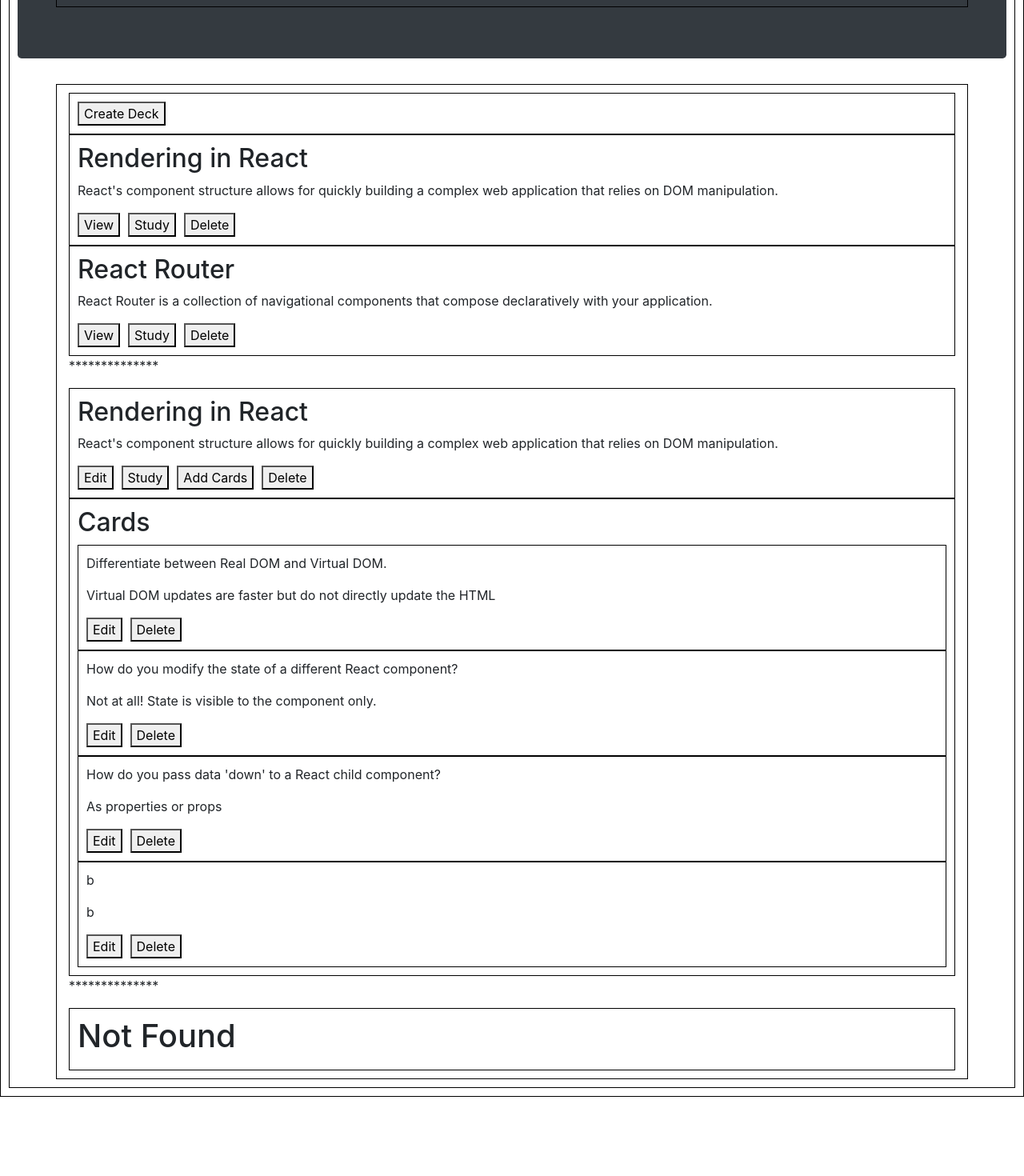
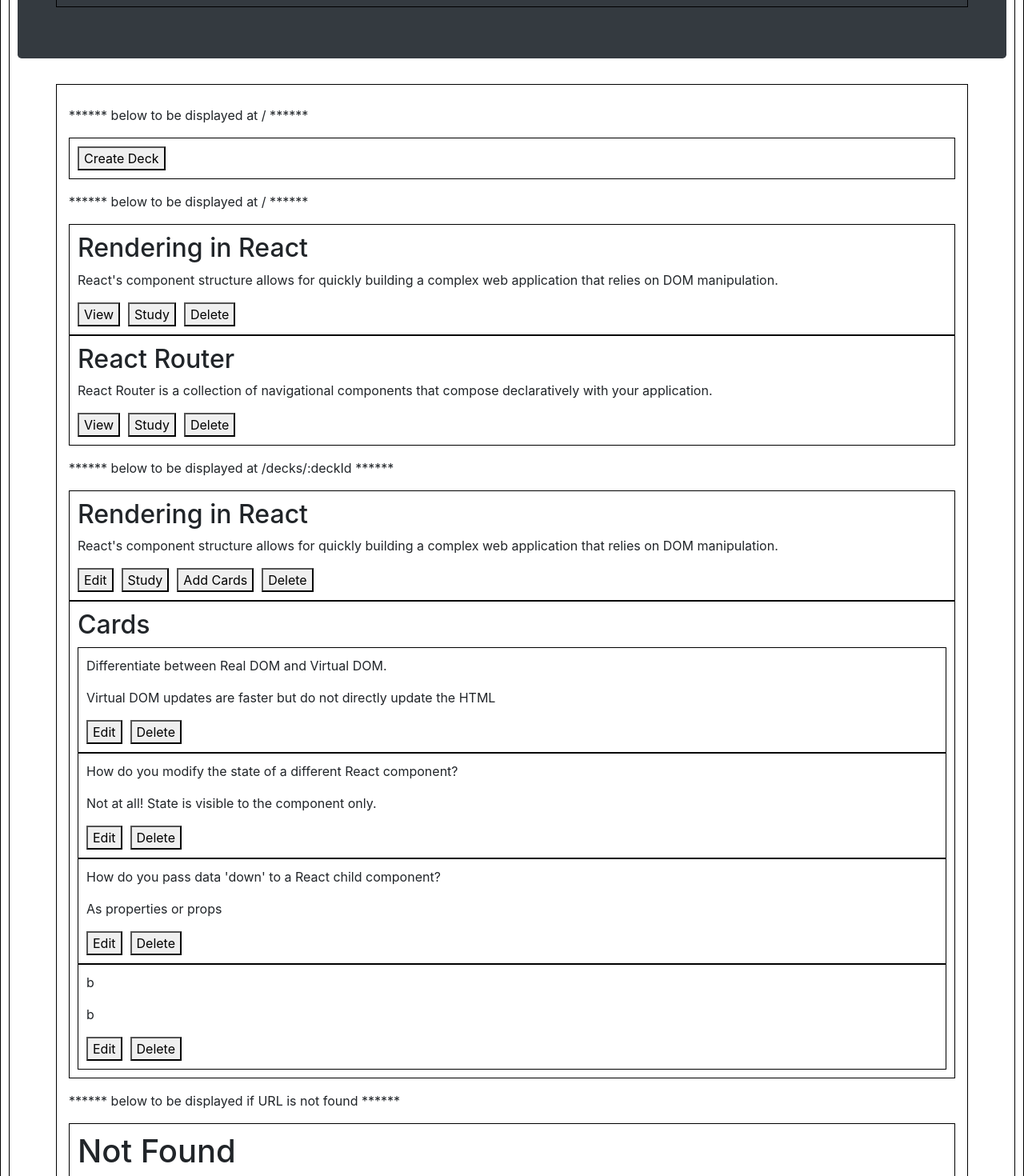
Before and after one commit to kodastokes/flashcard-app, a React (Create React App) app: page / in a window 1280 px wide. Shown: the part 220-1690 px from the top of the page at 80% size. Before the commit the page ends 1591 px from the top, so only its background shows below. Built offline with nearby package versions, Linux system fonts and the light colour scheme; a web font is replaced by a local one.

Commit message:
reorganized files

```diff
--- a/src/SingleDeckDetail.js
+++ b/src/Layout/Deck/SingleDeckDetail.js
@@ -1,13 +1,12 @@
 import React from "react";
-import CardList from "./CardList";
+import CardList from "../Cards/CardList";
 
 function SingleDeckDetail({
-  deck: { name, description },
+  deck: { name, description, cards },
   handleEdit,
   handleStudy,
   handleAddCards,
   handleDelete,
-  cards,
 }) {
   return (
     <>
--- a/src/Layout/index.js
+++ b/src/Layout/index.js
@@ -1,9 +1,9 @@
 import React from "react";
 import Header from "./Header";
 import NotFound from "./NotFound";
-import DeckList from "../DeckList";
-import SingleDeckDetail from "../SingleDeckDetail";
-import CardList from "../CardList";
+import DeckList from "./Deck/DeckList";
+import SingleDeckDetail from "./Deck/SingleDeckDetail";
+import CardList from "./Cards/CardList";
 
 function Layout() {
 
@@ -61,34 +61,6 @@
     }
   ]
 
-  const testCards = [
-    {
-      "id": 1,
-      "front": "Differentiate between Real DOM and Virtual DOM.",
-      "back": "Virtual DOM updates are faster but do not directly update the HTML",
-      "deckId": 1
-    },
-    {
-      "id": 2,
-      "front": "How do you modify the state of a different React component?",
-      "back": "Not at all! State is visible to the component only.",
-      "deckId": 1
-    },
-    {
-      "id": 3,
-      "front": "How do you pass data 'down' to a React child component?",
-      "back": "As properties or props",
-      "deckId": 1
-    },
-    {
-      "cards": [],
-      "front": "b",
-      "back": "b",
-      "deckId": 1,
-      "id": 7
-    }
-  ]
-
   const singleTestDeck =   {
     "id": 1,
     "name": "Rendering in React",
@@ -126,15 +98,21 @@
     <>
       <Header />
       <div className="container">
+        <p></p>
+      <p>****** below to be displayed at / ******</p>
         <div>
         <button>Create Deck</button>
         </div>
+        <p></p>
+        <p>****** below to be displayed at / ******</p>
         {/* displayed at / */}
         <DeckList decks={testDeck} />
-        <p>**************</p>
+        <p></p>
+        <p>****** below to be displayed at /decks/:deckId ******</p>
         {/*displayed at /decks/:deckId */}
-        <SingleDeckDetail deck={singleTestDeck} cards={testCards} />
-        <p>**************</p>
+        <SingleDeckDetail deck={singleTestDeck} />
+        <p></p>
+        <p>****** below to be displayed if URL is not found ******</p>
         <NotFound />
       </div>
     </>
```
Also changed, not shown: src/Layout/Cards/CardList.js (renamed from src/CardList.js), src/Layout/Cards/SingleCardDetail.js (renamed from src/SingleCardDetail.js), src/Layout/Deck/DeckList.js (renamed from src/DeckList.js), src/Layout/Deck/SingleDeck.js (renamed from src/SingleDeck.js).
